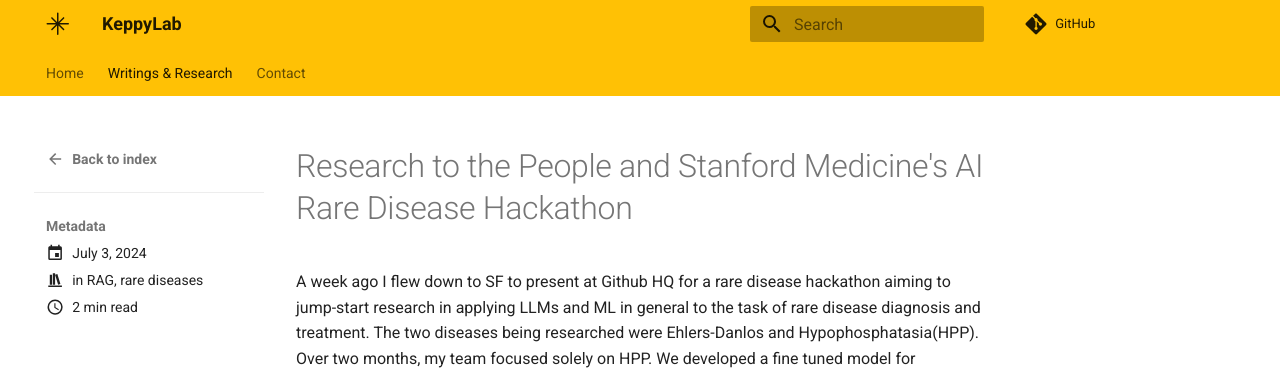
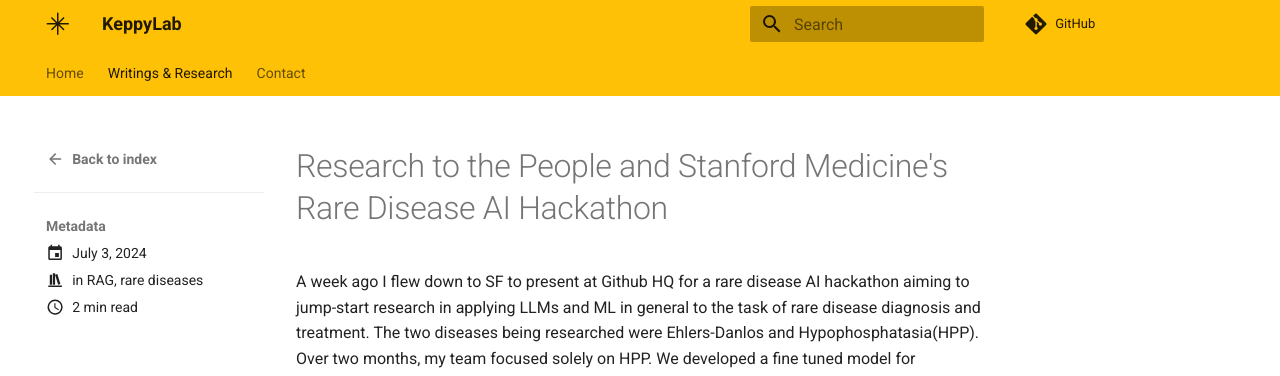
Before and after one commit to keppy/KeppyLab, an MkDocs documentation site: the page built from docs/blog/posts/rare-diseases-hackathon.md, in a window 1280 px wide and 1060 px high. Shown: the top 376 px of the window. Built offline with MkDocs 1.6.1 and Material for MkDocs 9.7.7, drawn with Linux system fonts in a browser that asks for light colours; comment, search, counter and statistics services are not loaded; some of the changed text lies outside the part shown.

Commit message:
title fix

```diff
--- a/docs/blog/posts/rare-diseases-hackathon.md
+++ b/docs/blog/posts/rare-diseases-hackathon.md
@@ -6,9 +6,9 @@
     - rare diseases
 comments: true
 ---
-# Research to the People and Stanford Medicine's AI Rare Disease Hackathon
+# Research to the People and Stanford Medicine's Rare Disease AI Hackathon
 
-A week ago I flew down to SF to present at Github HQ for a rare disease hackathon aiming to jump-start research in applying LLMs and ML in general to the task of rare disease diagnosis and treatment. The two diseases being researched were Ehlers-Danlos and Hypophosphatasia(HPP). Over two months, my team focused solely on HPP. We developed a fine tuned model for answering questions about HPP using the ~1300 paper data source that was provided by the event organizers (shout-out to Pete Kane).
+A week ago I flew down to SF to present at Github HQ for a rare disease AI hackathon aiming to jump-start research in applying LLMs and ML in general to the task of rare disease diagnosis and treatment. The two diseases being researched were Ehlers-Danlos and Hypophosphatasia(HPP). Over two months, my team focused solely on HPP. We developed a fine tuned model for answering questions about HPP using the ~1300 paper data source that was provided by the event organizers (shout-out to Pete Kane).
 
 Initially I undertook the task of implementing techniques from [KG RAG](https://github.com/BaranziniLab/KG_RAG) and then building upon them to integrate a knowledge graph that QIAGEN provided for the hackathon. Unfortunately this was more than I could do in the given time as the QIAGEN knowledge graph was not a drop in replacement for the SPOKE knowledge graph. I think there is still a lot of milage to be gained here though. If [disease-lab](https://github.com/keppy/disease-lab) can harness [SPOKE](https://spoke.ucsf.edu) and provide a portable Python library for querying it that integrates with vector storage, the interface could be extended to other knowledge graphs as well. The still messy part seems to be in writing the kg building, querying, and pruning code.
 
```
